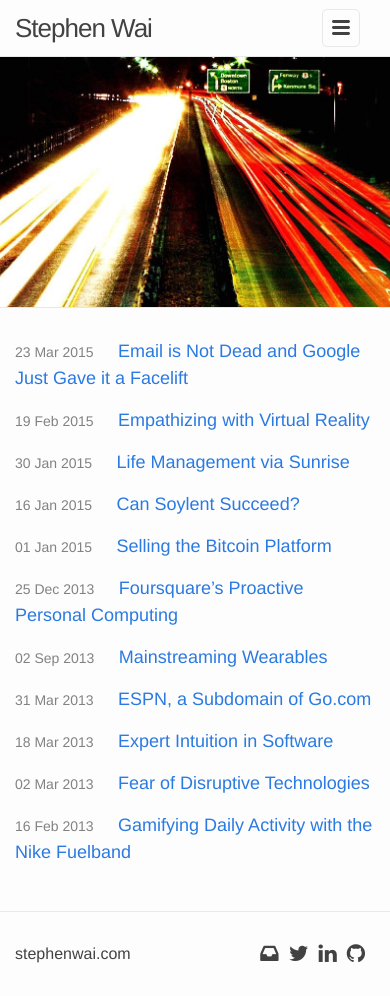
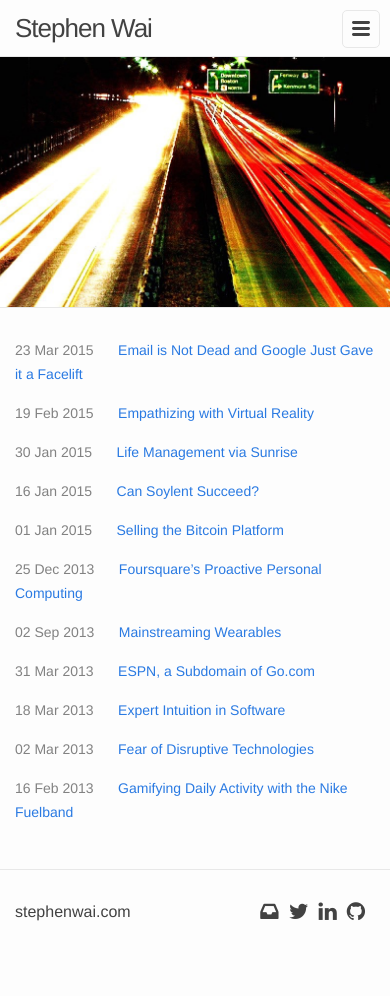
Before and after one commit to swaiing/swaiing.github.io, a Jekyll site: the page built from index.html, in a window 390 px wide. Built offline with Jekyll 4.4.1, drawn with Linux system fonts in a browser that asks for light colours; nearby versions of some CDN libraries; after the commit the page ends 954 px from its top, so only the background shows below that.

Commit message:
Add support for mobile responsiveness

```diff
--- a/_sass/_layout.scss
+++ b/_sass/_layout.scss
@@ -44,8 +44,8 @@
 
     @include media-query($on-palm) {
         position: absolute;
-        top: 9px;
-        right: 30px;
+        top: 10px;
+        right: 10px;
         background-color: $background-color;
         border: 1px solid $grey-color-light;
         border-radius: 5px;
@@ -190,9 +190,14 @@
 }
 
 .post-link {
-    font-size: 18px;
+    font-size: $base-font-size;
 }
 
+@include media-query($on-palm) {
+    .post-link {
+        font-size: $small-font-size;
+    }
+}
 
 
 /**
@@ -203,12 +208,11 @@
 }
 
 .post-title {
-    font-size: 24px;
+    font-size: $large-font-size;
     letter-spacing: -1px;
     line-height: 1;
 
-    @include media-query($on-laptop) {
-        font-size: 36px;
+    @include media-query($on-palm) {
     }
 }
 
@@ -253,7 +257,6 @@
         p {
             margin: 0;
         }
-
     }
 
     .left {
@@ -270,5 +273,20 @@
         -moz-box-sizing: border-box;
         box-sizing: border-box;
     }
+}
 
+@include media-query($on-palm) {
+    .projects {
+
+        .left {
+            width: ($content-width/2) - ($spacing-unit + 10);
+            border: 1px solid $grey-color-light;
+            margin: 0 auto $spacing-unit/2 auto;
+        }
+
+        .right {
+            width: ($content-width/2) - ($spacing-unit + 10);
+            margin: 0 auto;
+        }
+    }
 }
--- a/css/main.scss
+++ b/css/main.scss
@@ -9,6 +9,7 @@
 $base-font-family: Helvetica, Arial, sans-serif;
 $base-font-size:   16px;
 $small-font-size:  $base-font-size * 0.875;
+$large-font-size:  $base-font-size * 1.5;
 $base-line-height: 1.5;
 
 $spacing-unit:     30px;
```
